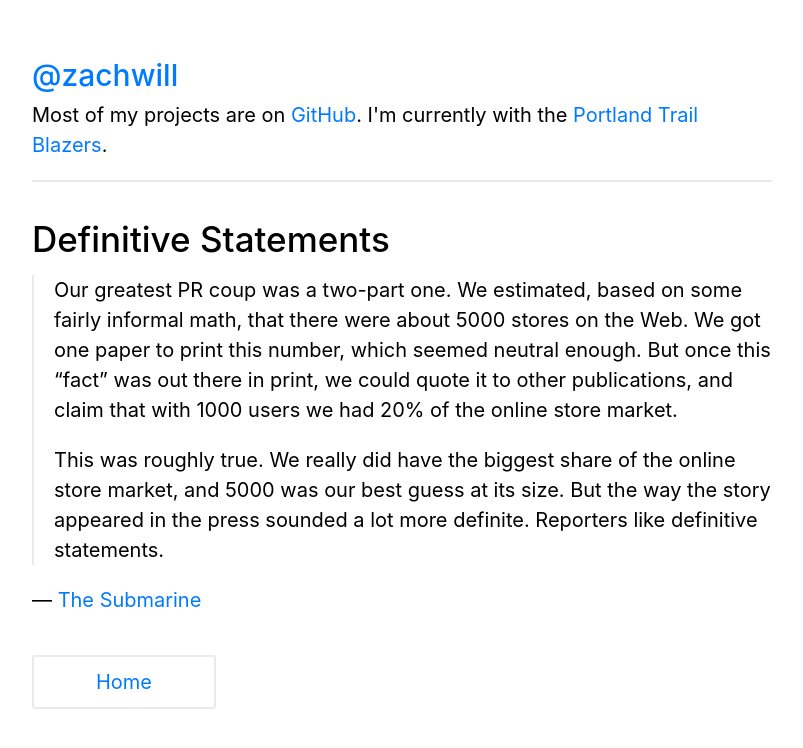
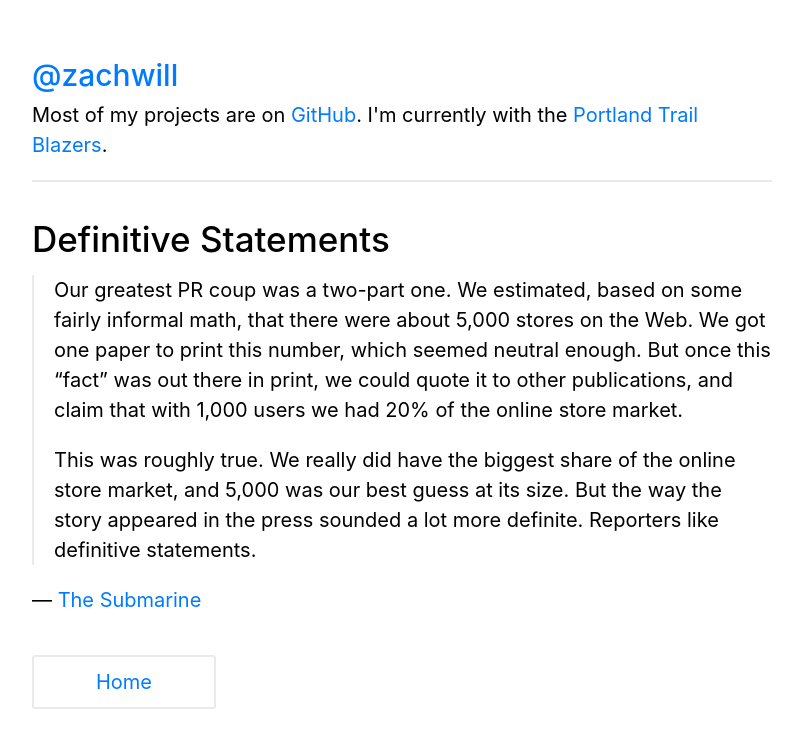
Before and after one commit to zachwill/blog, a Jekyll site: the page built from _posts/2016-08-26-definitive-statements.md, in a window 1280 px wide. Shown: the top 748 px of the page, without its empty margins (238-1041 px from the left). Built offline with Jekyll 4.4.1, drawn with Linux system fonts in a browser that asks for light colours.

Commit message:
Add commas to numbers

```diff
--- a/_posts/2016-08-26-definitive-statements.md
+++ b/_posts/2016-08-26-definitive-statements.md
@@ -5,13 +5,13 @@ permalink : /definitive-statements/
 ---
 
 > Our greatest PR coup was a two-part one. We estimated, based on some fairly
-> informal math, that there were about 5000 stores on the Web. We got one paper
+> informal math, that there were about 5,000 stores on the Web. We got one paper
 > to print this number, which seemed neutral enough. But once this "fact" was
 > out there in print, we could quote it to other publications, and claim that
-> with 1000 users we had 20% of the online store market.
+> with 1,000 users we had 20% of the online store market.
 >
 > This was roughly true. We really did have the biggest share of the online
-> store market, and 5000 was our best guess at its size. But the way the story
+> store market, and 5,000 was our best guess at its size. But the way the story
 > appeared in the press sounded a lot more definite. Reporters like definitive
 > statements.
 
```
